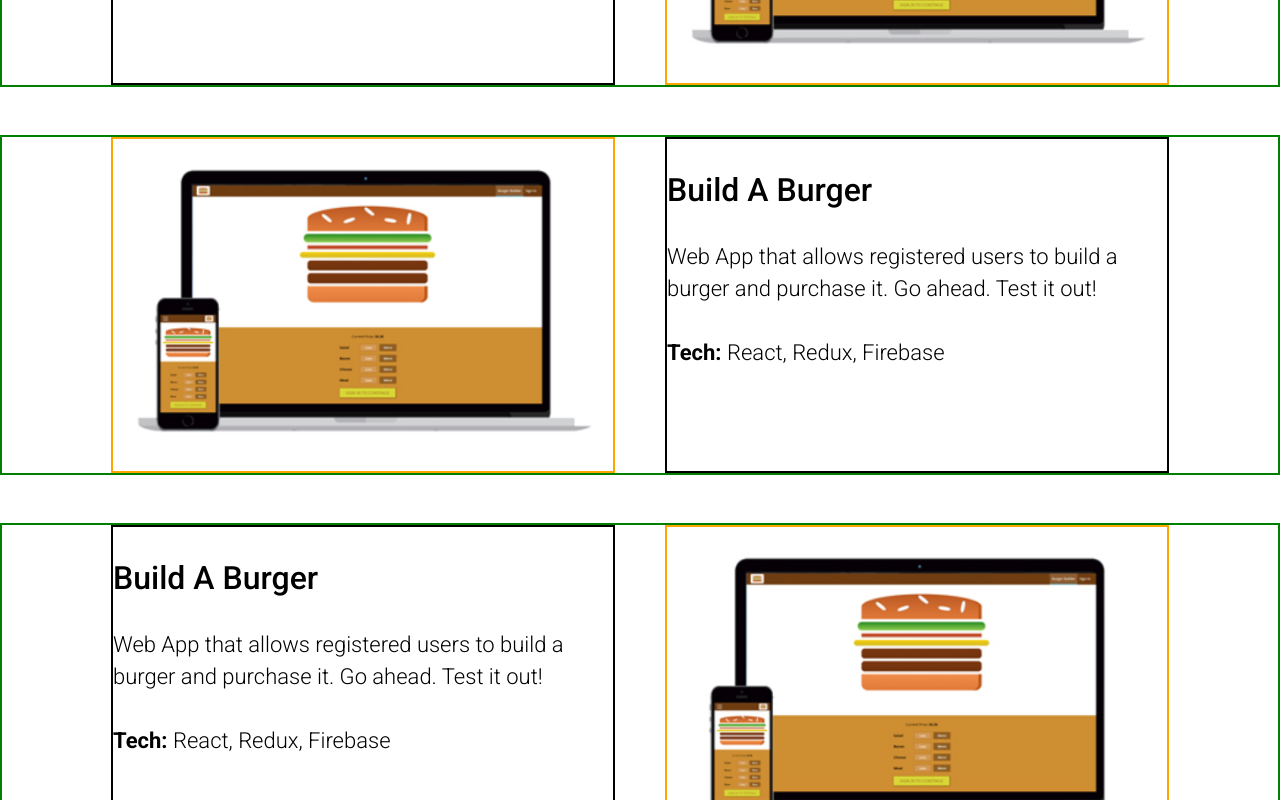
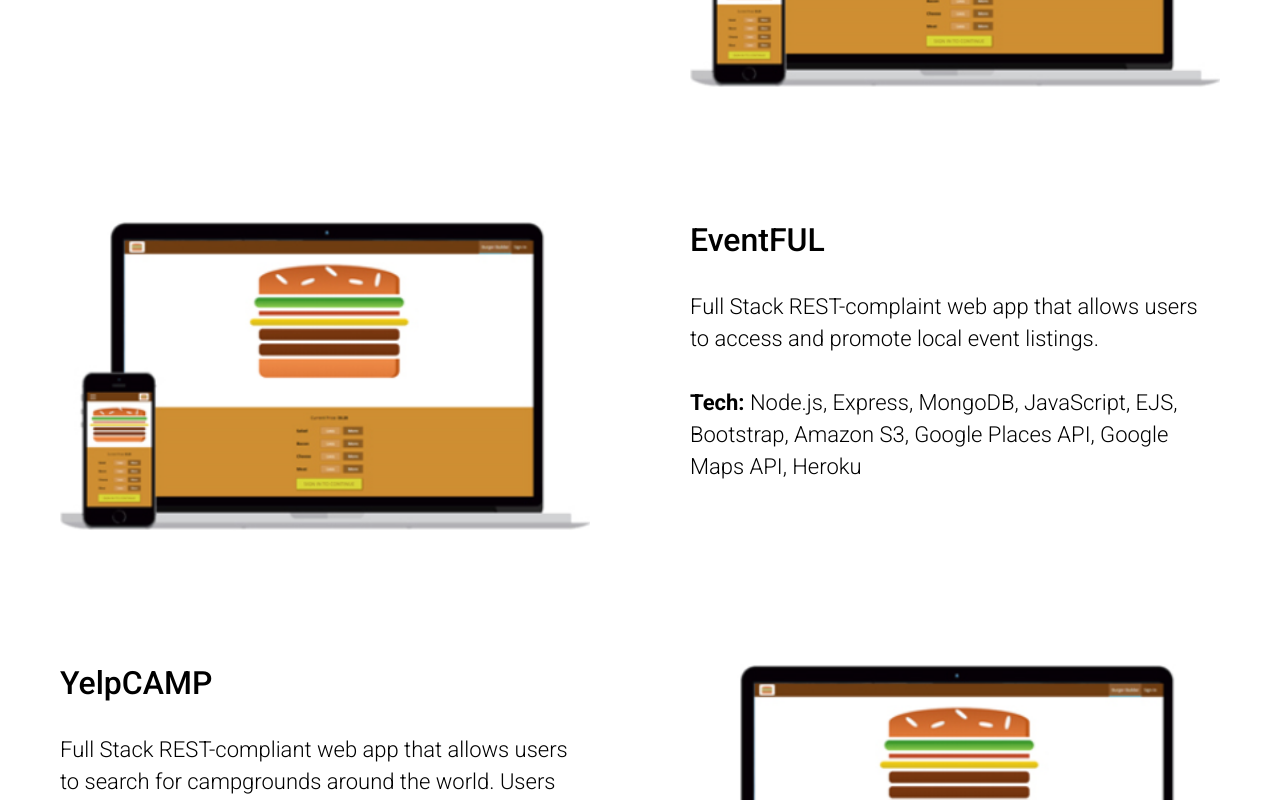
Before and after one commit to Aseelaldallal/portfolio, a React app: page / in a window 1280 px wide. Shown: the part 1840-2640 px from the top of the page. Built offline with nearby package versions, Linux system fonts and the light colour scheme.

Commit message:
styling changes

```diff
--- a/src/components/Featured Projects/FeaturedProjects.js
+++ b/src/components/Featured Projects/FeaturedProjects.js
@@ -23,16 +23,16 @@
         image="burger"
       />
       <Project
-        title="Build A Burger"
-        description="Web App that allows registered users to build a burger and purchase it. Go ahead. Test it out!"
-        tech="React, Redux, Firebase"
+        title="EventFUL"
+        description="Full Stack REST-complaint web app that allows users to access and promote local event listings."
+        tech="Node.js, Express, MongoDB, JavaScript, EJS, Bootstrap, Amazon S3, Google Places API, Google Maps API, Heroku"
         image="burger"
       />
       <Project
         alignPicRight
-        title="Build A Burger"
-        description="Web App that allows registered users to build a burger and purchase it. Go ahead. Test it out!"
-        tech="React, Redux, Firebase"
+        title="YelpCAMP"
+        description="Full Stack REST-compliant web app that allows users to search for campgrounds around the world. Users can also register to add, rate and review campgrounds."
+        tech="Node.js, Express, MongoDB, JavaScript, Bootstrap, EJS, Amazon S3, Heroku, Google Places API, Google Maps API"
         image="burger"
       />
     </section>
--- a/src/components/Project/Project.css
+++ b/src/components/Project/Project.css
@@ -1,28 +1,33 @@
 .project {
-  border: 2px solid green;
+  /* border: 2px solid green; */
   display: flex;
   flex-direction: row;
   justify-content: center;
-  margin-top: 3rem;
+  margin-top: 5rem;
+  margin-bottom: 8rem;
 }
-
 .reverse {
   flex-direction: row-reverse;
 }
 
 .project img {
-  border: 2px solid orange;
-  width: 500px;
+  /* border: 2px solid orange; */
+  width: 100%;
+}
+
+.project .imgContainer {
+  width: 530px;
+  /* border: 2px solid orange; */
 }
 
 .spacer {
-  width: 50px;
+  width: 100px;
 }
 
 .projectDesc {
   text-align: left;
-  max-width: 500px;
-  border: 2px solid black;
+  max-width: 530px;
+  /* border: 2px solid black; */
 }
 
 .projectDesc p {
@@ -32,6 +37,7 @@
 .projectDesc h3 {
   font-size: 2rem;
   font-weight: 500;
+  margin-top: 0;
 }
 
 .projectDesc .tech {
--- a/src/components/Project/Project.js
+++ b/src/components/Project/Project.js
@@ -11,7 +11,9 @@
 
   return (
     <div className={projectStyle.join(' ')}>
-      <Image image={props.image} />
+      <div className={classes.imgContainer}>
+        <Image image={props.image} />
+      </div>
       <div className={classes.spacer} />
       <div className={classes.projectDesc}>
         <h3>{props.title}</h3>
--- a/src/components/UI/Image/Image.js
+++ b/src/components/UI/Image/Image.js
@@ -1,6 +1,6 @@
 import React from 'react';
 import Auxillary from '../../../hoc/Auxillary/Auxillary';
-import burger from '../../../assets/images/projectImages/burger.PNG';
+import burger from '../../../assets/images/projectImages/burger2.PNG';
 
 const Image = props => {
   let image = null;
```
Also changed, not shown: src/assets/images/projectImages/burger2.PNG (added).
